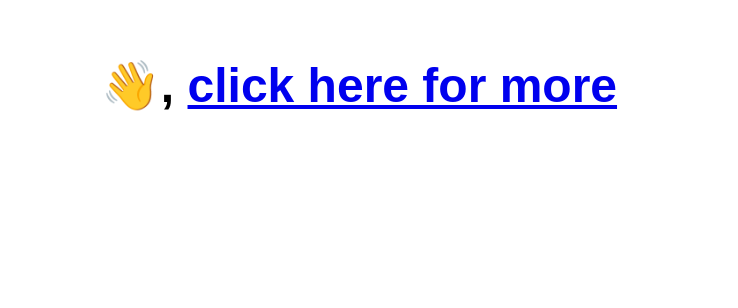
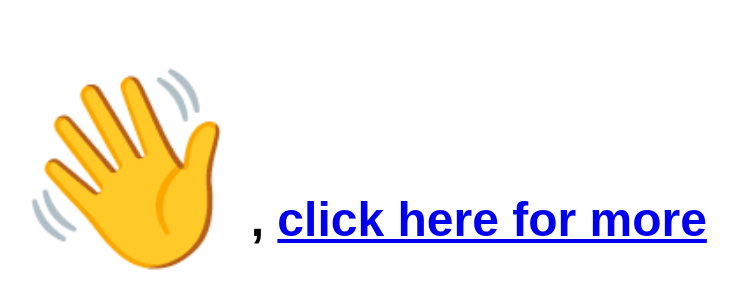
Before and after one commit to jornpeters/jornpeters.github.io, a plain HTML site: page index.html in a window 1280 px wide. Shown: the part 190-498 px from the top of the page, without its empty margins (281-1019 px from the left). Drawn offline with Linux system fonts and the light colour scheme.

Commit message:
Update index.html

```diff
--- a/index.html
+++ b/index.html
@@ -6,11 +6,19 @@
         text-align: center;
         padding-top: 5em;
         font-family: sans-serif;
+        font-color: black;
+    }
+
+    .hi {
+        font-size: 4em;
     }
 </style>
 
 </head>
 <body>
-    <b>👋, <a href="https://www.linkedin.com/in/jornpeters/">click here for more</a></b>
+    <b>
+        <span class="hi">👋</span>,
+        <a href="https://www.linkedin.com/in/jornpeters/">click here for more</a>
+    </b>
 </body>
 </html>
```
